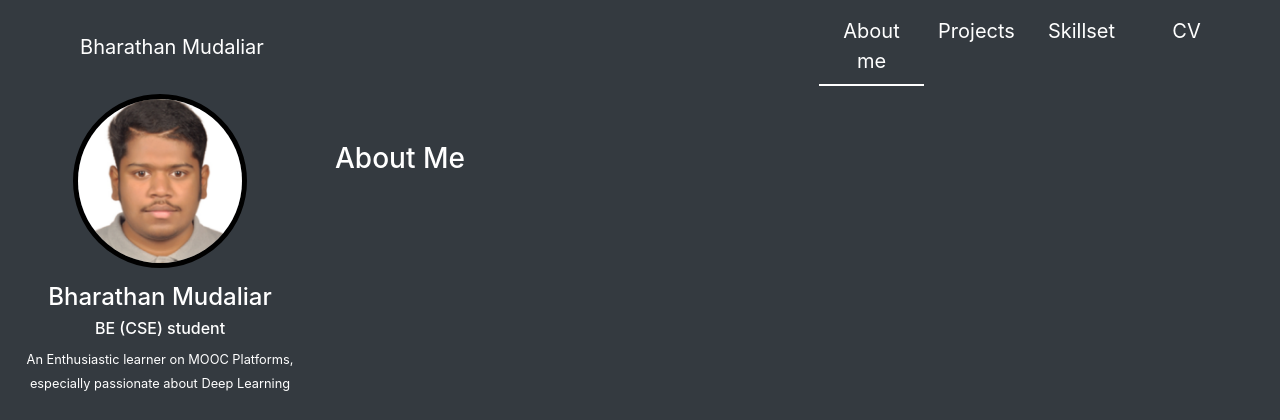
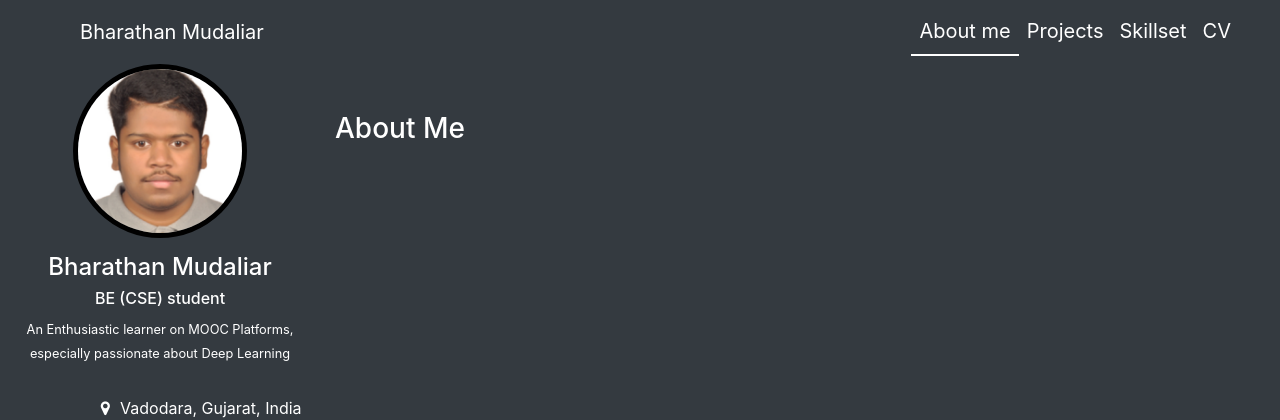
Before and after one commit to bharat029/MyWebsite, a Django app: page / in a window 1280 px wide. Shown: the top 420 px of the page. Run offline with Django 3.2, Linux system fonts and the light colour scheme; data that the repository does not hold is empty; some libraries are stand-ins or nearby versions.

Commit message:
removed width: 105px

```diff
--- a/static/website/css/style.css
+++ b/static/website/css/style.css
@@ -16,7 +16,6 @@ display: none;
     border-bottom: 2px solid white !important;
   }
   .nav-link {
-    width: 105px;
     text-align: center !important;
   }
 }
--- a/website/static/website/css/style.css
+++ b/website/static/website/css/style.css
@@ -16,7 +16,6 @@ display: none;
     border-bottom: 2px solid white !important;
   }
   .nav-link {
-    width: 105px;
     text-align: center !important;
   }
 }
```
